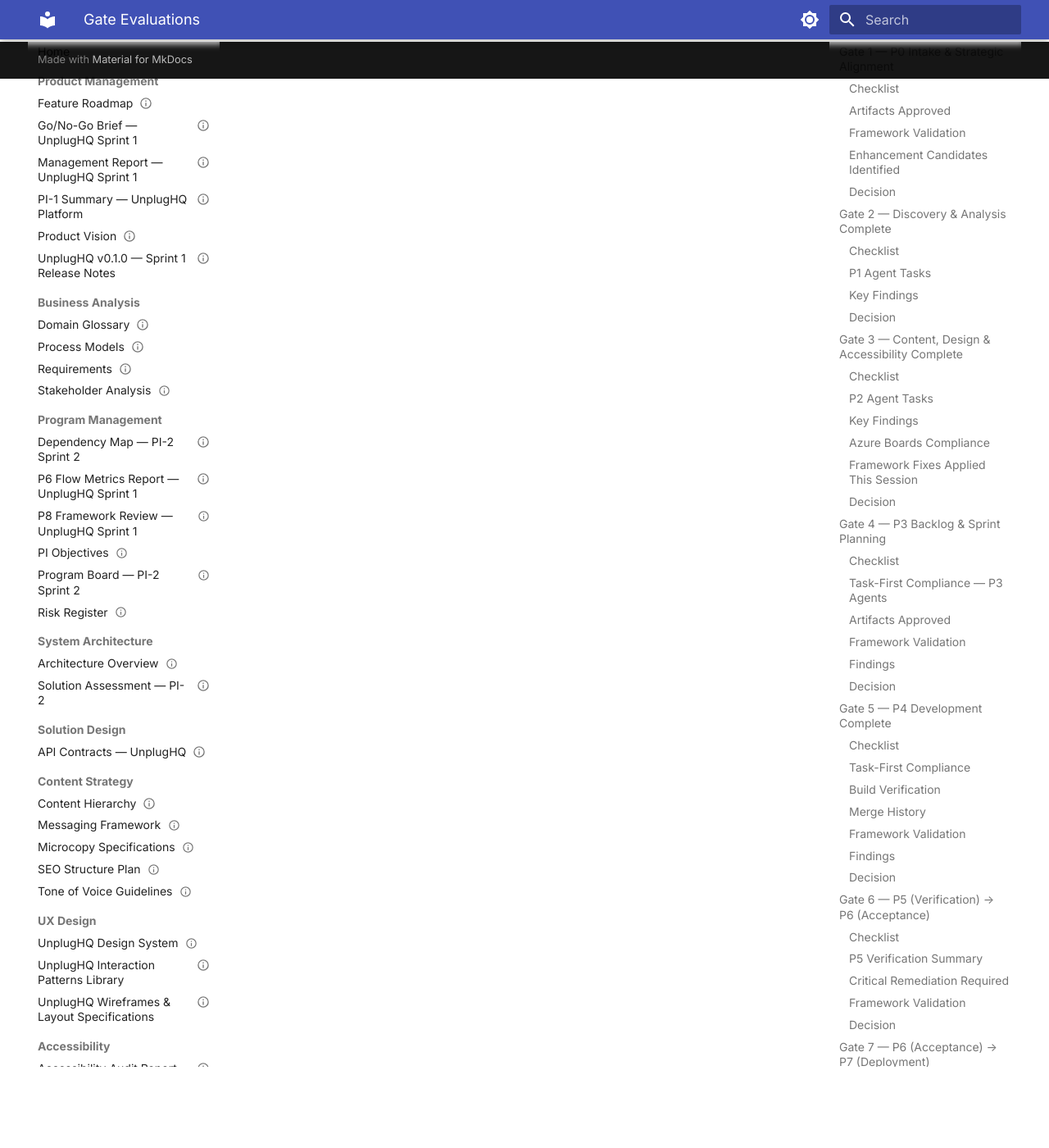
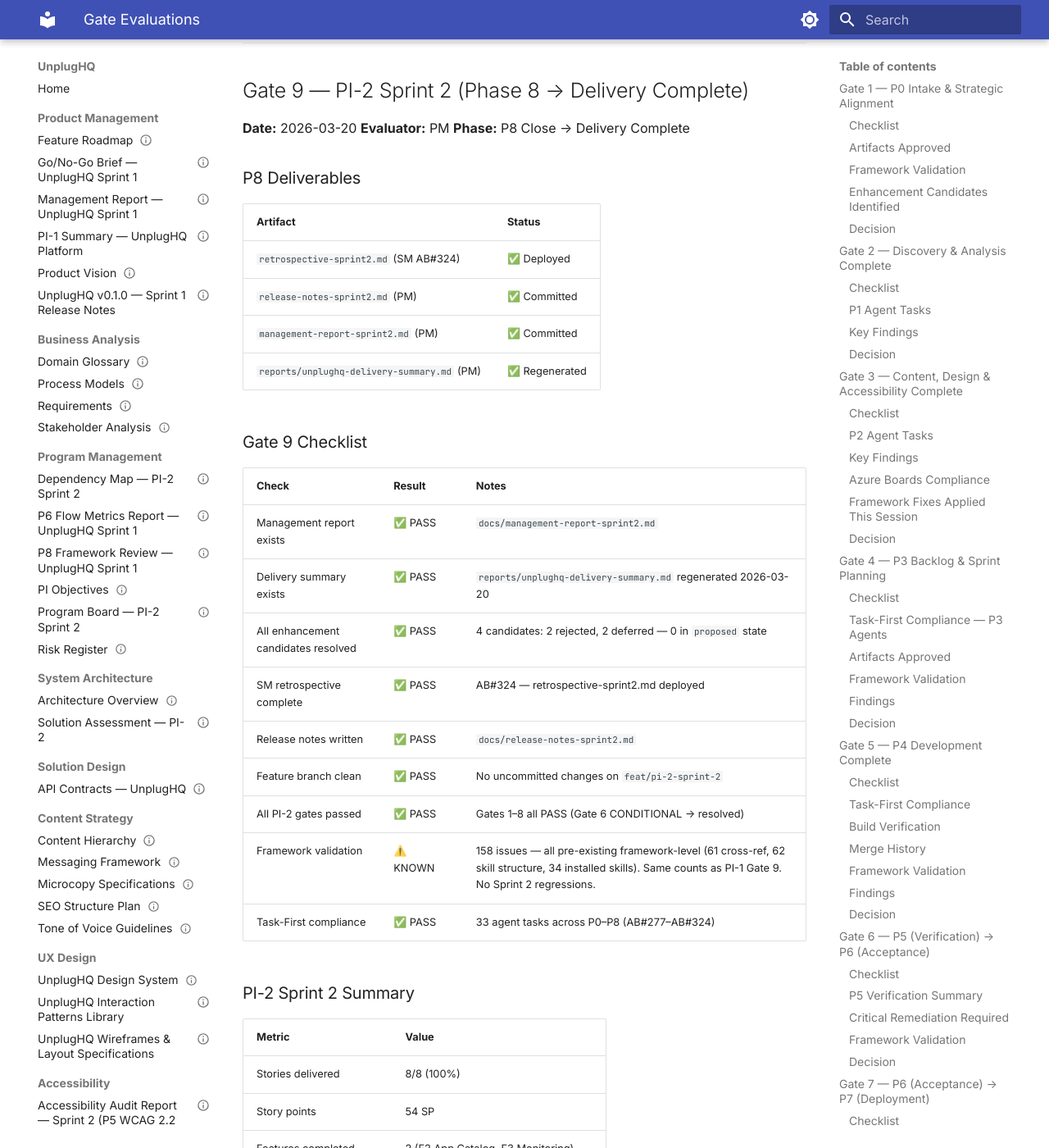
Before and after one commit to sjefsharp/unplughq, an MkDocs documentation site: the page built from docs/gate-evaluations.md, in a window 1280 px wide and 1400 px high, scrolled down 33231 px. Shown: the whole window at 82% size. Built offline with MkDocs 1.6.1 and Material for MkDocs 9.7.7, drawn with Linux system fonts in a browser that asks for light colours; some of the changed text lies outside the part shown.

Commit message:
chore(pm): Gate 9 PI-2 PASS — Sprint 2 delivery complete

```diff
--- a/docs/gate-evaluations.md
+++ b/docs/gate-evaluations.md
@@ -877,3 +877,54 @@
 ### Decision
 
 **PASS** — All 5 P7 agents delivered. 542 tests pass. Build clean. Feature branch clean. Production deployment verified. Proceeding to Phase 8 (Close).
+
+---
+
+## Gate 9 — PI-2 Sprint 2 (Phase 8 → Delivery Complete)
+
+**Date:** 2026-03-20
+**Evaluator:** PM
+**Phase:** P8 Close → Delivery Complete
+
+### P8 Deliverables
+
+| Artifact | Status |
+| --- | --- |
+| `retrospective-sprint2.md` (SM AB#324) | ✅ Deployed |
+| `release-notes-sprint2.md` (PM) | ✅ Committed |
+| `management-report-sprint2.md` (PM) | ✅ Committed |
+| `reports/unplughq-delivery-summary.md` (PM) | ✅ Regenerated |
+
+### Gate 9 Checklist
+
+| Check | Result | Notes |
+| --- | --- | --- |
+| Management report exists | ✅ PASS | `docs/management-report-sprint2.md` |
+| Delivery summary exists | ✅ PASS | `reports/unplughq-delivery-summary.md` regenerated 2026-03-20 |
+| All enhancement candidates resolved | ✅ PASS | 4 candidates: 2 rejected, 2 deferred — 0 in `proposed` state |
+| SM retrospective complete | ✅ PASS | AB#324 — retrospective-sprint2.md deployed |
+| Release notes written | ✅ PASS | `docs/release-notes-sprint2.md` |
+| Feature branch clean | ✅ PASS | No uncommitted changes on `feat/pi-2-sprint-2` |
+| All PI-2 gates passed | ✅ PASS | Gates 1–8 all PASS (Gate 6 CONDITIONAL → resolved) |
+| Framework validation | ⚠️ KNOWN | 158 issues — all pre-existing framework-level (61 cross-ref, 62 skill structure, 34 installed skills). Same counts as PI-1 Gate 9. No Sprint 2 regressions. |
+| Task-First compliance | ✅ PASS | 33 agent tasks across P0–P8 (AB#277–AB#324) |
+
+### PI-2 Sprint 2 Summary
+
+| Metric | Value |
+| --- | --- |
+| Stories delivered | 8/8 (100%) |
+| Story points | 54 SP |
+| Features completed | 2 (F2 App Catalog, F3 Monitoring) |
+| Cumulative PI-2 features | 4/4 (F1, F2, F3, F4) |
+| Tests | 542 across 33 files |
+| Bugs found | 10 (37.5% reduction from Sprint 1) |
+| Bugs fixed | 6 P1 + 3 PI-1 deferred = 9 |
+| Bugs deferred to PI-3 | 4 (AB#300, AB#301, AB#311, AB#312) |
+| Agent invocations | 33 |
+| Gate failures | 0 |
+| Re-iterations | 1 (P5 remediation cycle) |
+
+### Decision
+
+**PASS** — All P8 deliverables complete. Management report and delivery summary exist. Enhancement candidates fully resolved. Sprint 2 delivered 8/8 stories (54 SP) across 2 features with 542 passing tests. Ready to merge `feat/pi-2-sprint-2` to `main` and close Epic AB#180.
```
